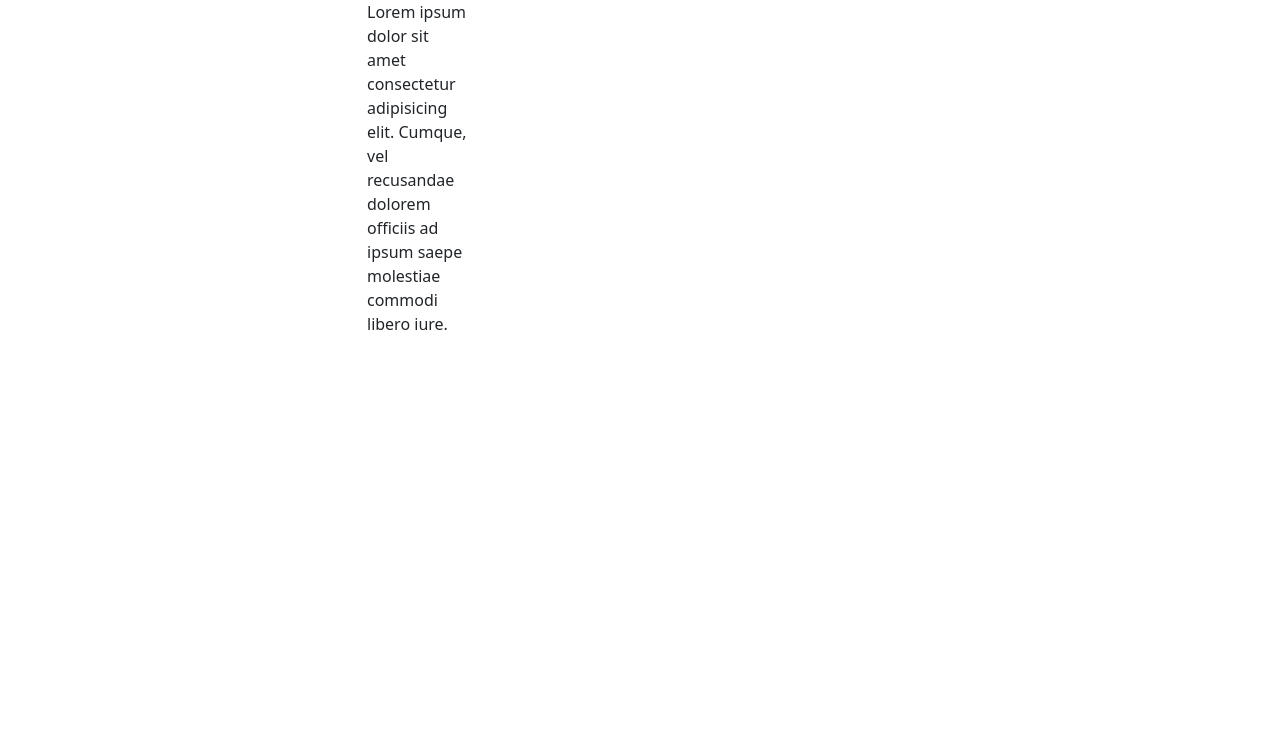
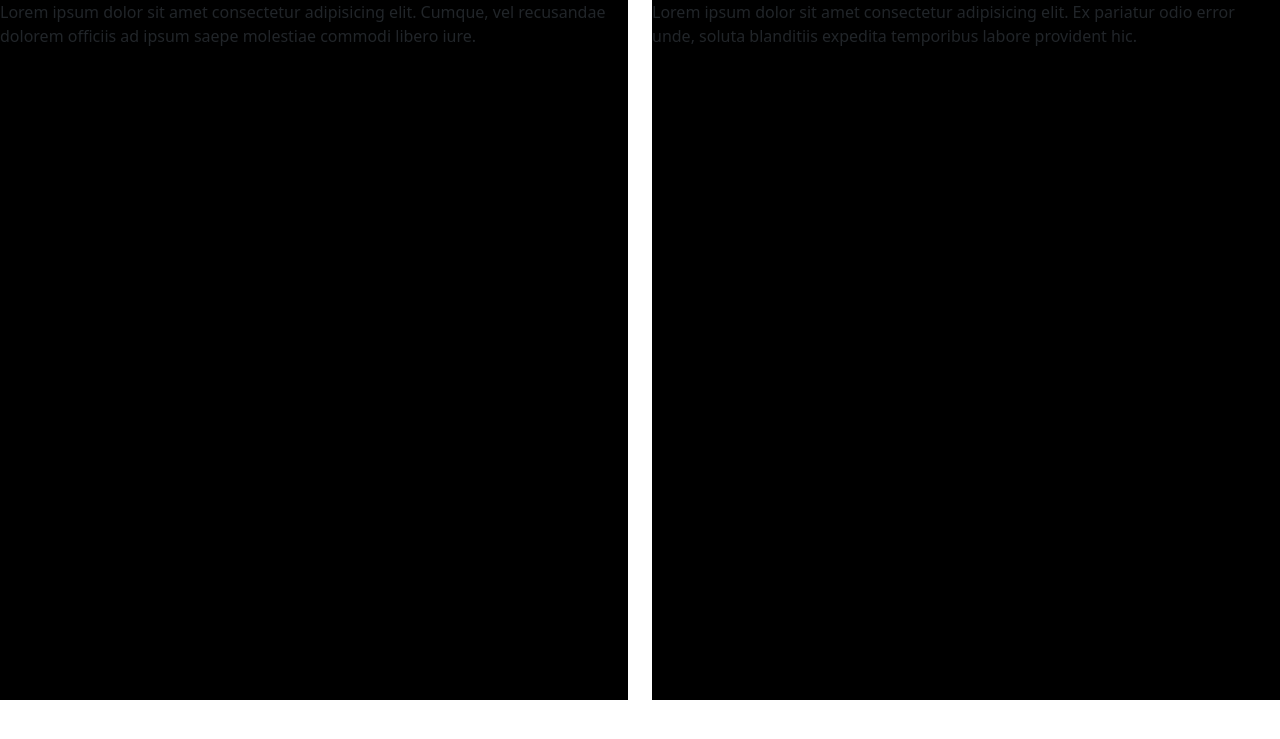
Before and after one commit to HarryYu1/MerryTutorData, a Flask app: template app/templates/landing.html in a window 1280 px wide. Shown: the top 739 px of the page. Run offline with Flask 3, Linux system fonts and the light colour scheme; the template is opened without the code that fills it, so the values that code supplies are empty.

Commit message:
changed some stuff

```diff
--- a/app/static/general.css
+++ b/app/static/general.css
@@ -23,7 +23,9 @@
   }
 
 
-  .block1{
-    width: 100px;
-    height: 100px;
+  .block{
+    padding
+    width: 90%;
+    height: 700px;
+    background-color: black;
   }
--- a/app/templates/landing.html
+++ b/app/templates/landing.html
@@ -11,26 +11,25 @@
     <title>Document</title>
 </head>
 <body>
-    <div class="container">
+
         <div class="row">
-          <div class="col-md-6 offset-md-3">
-            <div class="block1" >
+          <div class="col-md-6 col-md-6">
+            <div class="block" id="block1" >
                 <p> Lorem ipsum dolor sit amet consectetur adipisicing elit. Cumque, vel recusandae dolorem officiis ad ipsum saepe molestiae commodi libero iure.</p>
             </div>
 
 
 
           </div>
-          <div class="col-md-6 offset-md-3">
-            <div class="block2" style="background-color: black;">
-
+          <div class="col-md-6 col-md-6">
+            <div class="block" id=" block2">
+                <p>Lorem ipsum dolor sit amet consectetur adipisicing elit. Ex pariatur odio error unde, soluta blanditiis expedita temporibus labore provident hic.</p>
             </div>
 
 
 
+           </div>
+        </div>
 
-          </div>
-        </div>
-    </div>
 </body>
 </html>
--- a/app/templates/login.html
+++ b/app/templates/login.html
@@ -30,7 +30,7 @@
                 <div class="mb-3">
                   <input type="password" class="form-control" id="password" placeholder="password">
                 </div>
-                <a href="attendance.html" ><div class="text-center"><button  class="btn btn-color px-5 mb-5 w-100" >Login</button></div></a>
+                <a href="attendance.html" ><div class="text-center"><button type="submit" class="btn btn-color px-5 mb-5 w-100" >Login</button></div></a>
 
               </form>
             </div>
```
